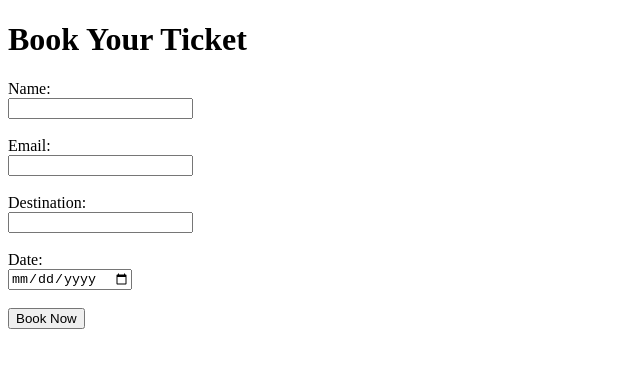
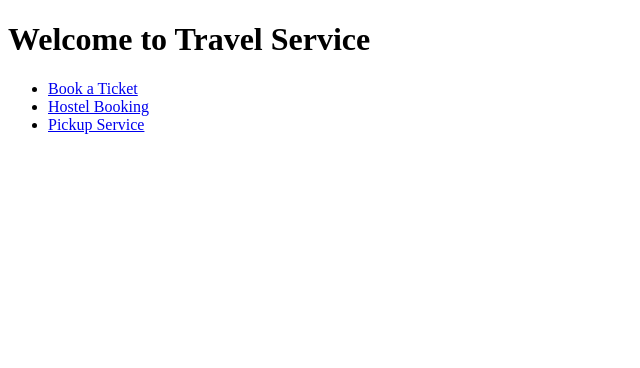
Before and after one commit to Nups45/travel_backened098, a plain HTML site: page templates/index.html in a window 1280 px wide. Shown: the whole page, without its empty margins (0-640 px from the left). Drawn offline with Linux system fonts and the light colour scheme.

Commit message:
Added homepage with links and updated forms

```diff
--- a/templates/index.html
+++ b/templates/index.html
@@ -2,24 +2,14 @@
 <html lang="en">
 <head>
     <meta charset="UTF-8">
-    <title>Ticket Booking</title>
+    <title>Welcome to Travel Service</title>
 </head>
 <body>
-    <h1>Book Your Ticket</h1>
-    <form method="POST" action="/book">
-        <label>Name:</label><br>
-        <input type="text" name="name" required><br><br>
-
-        <label>Email:</label><br>
-        <input type="email" name="email" required><br><br>
-
-        <label>Destination:</label><br>
-        <input type="text" name="destination" required><br><br>
-
-        <label>Date:</label><br>
-        <input type="date" name="date" required><br><br>
-
-        <input type="submit" value="Book Now">
-    </form>
+    <h1>Welcome to Travel Service</h1>
+    <ul>
+        <li><a href="/book">Book a Ticket</a></li>
+        <li><a href="/hostel">Hostel Booking</a></li>
+        <li><a href="/pickup">Pickup Service</a></li>
+    </ul>
 </body>
 </html>
```
Also changed, not shown: 1 other file.
